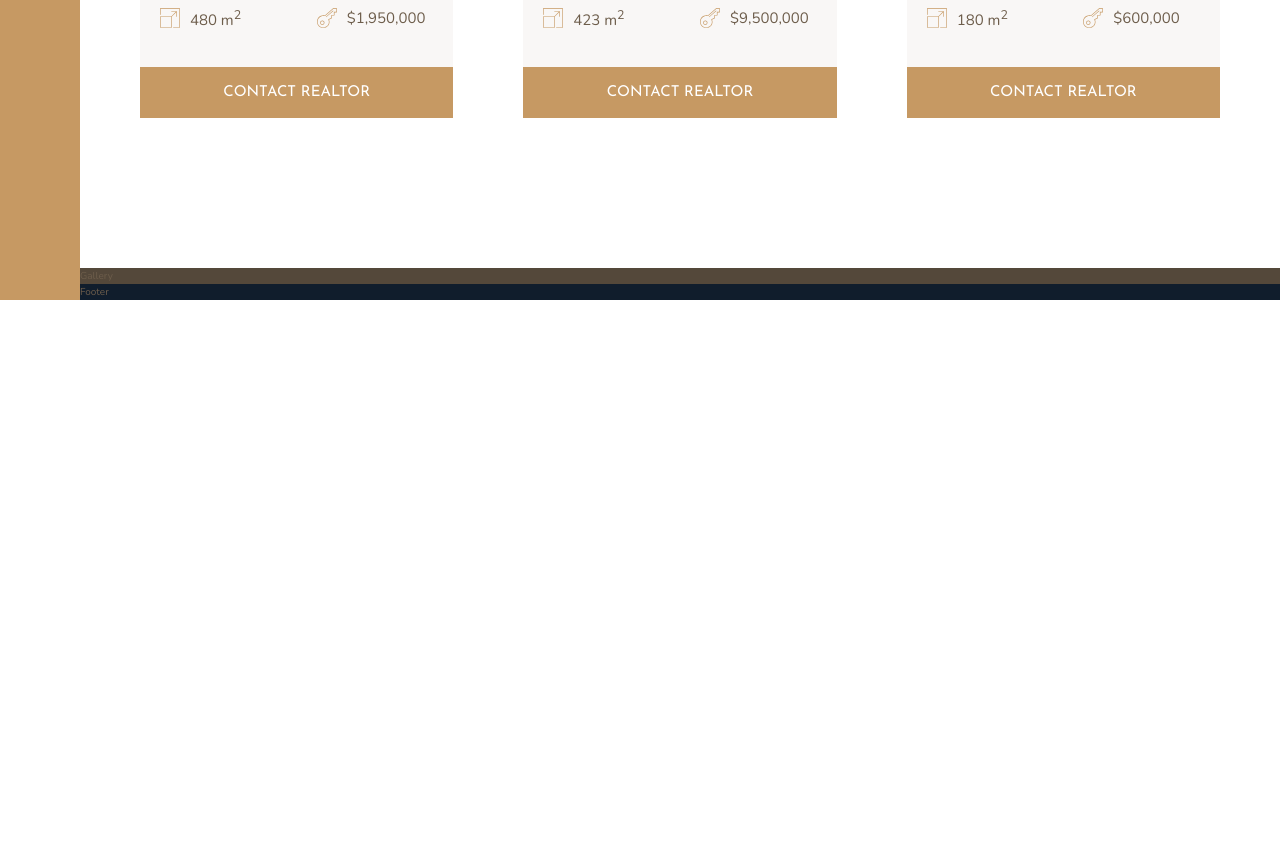
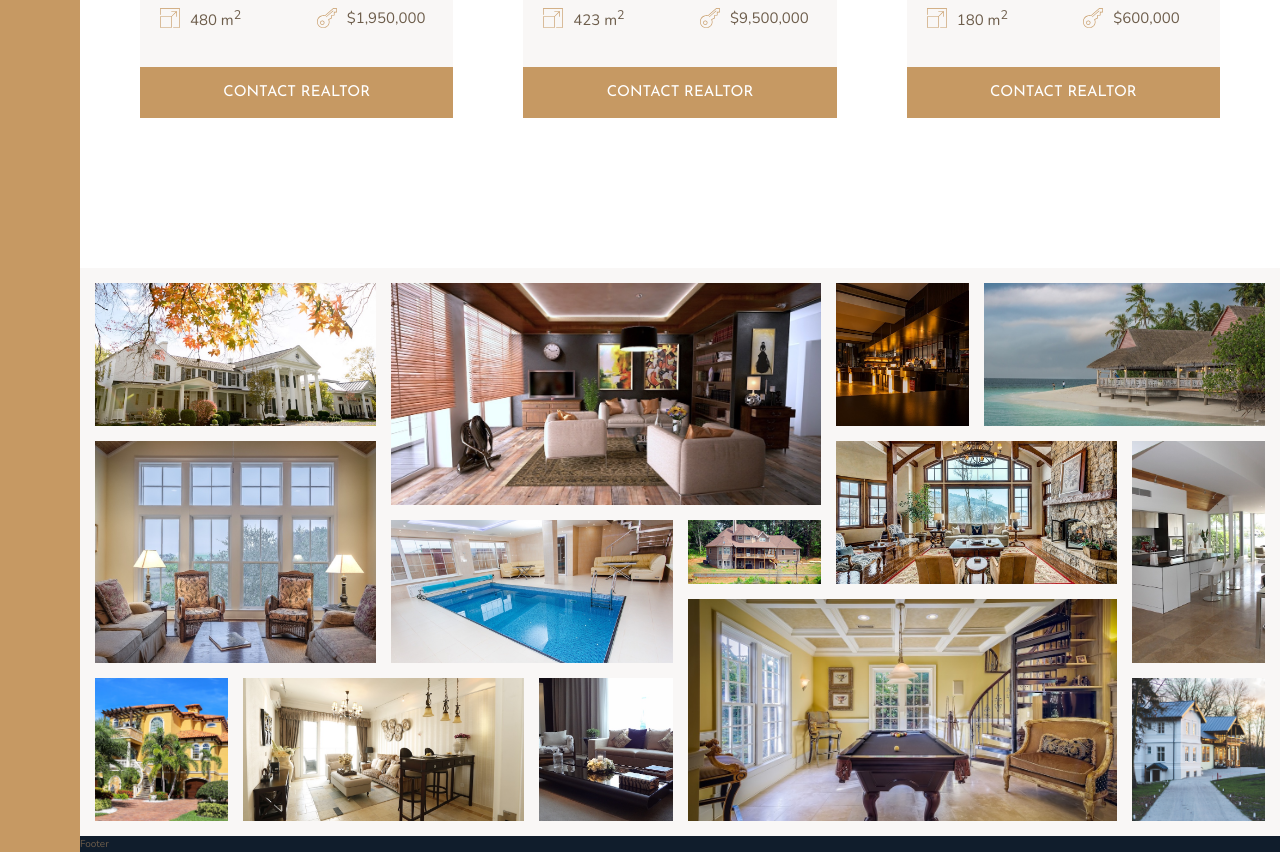
Before and after one commit to arwyne/nexter, a website: page index.html in a window 1280 px wide. Shown: the part 2651-3503 px from the top of the page. Before the commit the page ends 2951 px from the top, so only its background shows below. Drawn offline with nearby package versions, Linux system fonts and the light colour scheme.

Commit message:
added gallery section

```diff
--- a/index.html
+++ b/index.html
@@ -310,7 +310,54 @@
       </div>
     </section>
 
-    <section class="gallery">Gallery</section>
+    <section class="gallery">
+      <figure class="gallery__item gallery__item--1">
+        <img src="img/gal-1.jpeg" alt="Gallery image 1" class="gallery__img" />
+      </figure>
+      <figure class="gallery__item gallery__item--2">
+        <img src="img/gal-2.jpeg" alt="Gallery image 2" class="gallery__img" />
+      </figure>
+      <figure class="gallery__item gallery__item--3">
+        <img src="img/gal-3.jpeg" alt="Gallery image 3" class="gallery__img" />
+      </figure>
+      <figure class="gallery__item gallery__item--4">
+        <img src="img/gal-4.jpeg" alt="Gallery image 4" class="gallery__img" />
+      </figure>
+      <figure class="gallery__item gallery__item--5">
+        <img src="img/gal-5.jpeg" alt="Gallery image 5" class="gallery__img" />
+      </figure>
+      <figure class="gallery__item gallery__item--6">
+        <img src="img/gal-6.jpeg" alt="Gallery image 6" class="gallery__img" />
+      </figure>
+      <figure class="gallery__item gallery__item--7">
+        <img src="img/gal-7.jpeg" alt="Gallery image 7" class="gallery__img" />
+      </figure>
+      <figure class="gallery__item gallery__item--8">
+        <img src="img/gal-8.jpeg" alt="Gallery image 8" class="gallery__img" />
+      </figure>
+      <figure class="gallery__item gallery__item--9">
+        <img src="img/gal-9.jpeg" alt="Gallery image 9" class="gallery__img" />
+      </figure>
+      <figure class="gallery__item gallery__item--10">
+        <img
+          src="img/gal-10.jpeg"
+          alt="Gallery image 10"
+          class="gallery__img"
+        />
+      </figure>
+      <figure class="gallery__item gallery__item--11">
+        <img src="img/gal-11.jpeg" alt="Gallery image " class="gallery__img" />
+      </figure>
+      <figure class="gallery__item gallery__item--12">
+        <img src="img/gal-12.jpeg" alt="Gallery image " class="gallery__img" />
+      </figure>
+      <figure class="gallery__item gallery__item--13">
+        <img src="img/gal-13.jpeg" alt="Gallery image " class="gallery__img" />
+      </figure>
+      <figure class="gallery__item gallery__item--14">
+        <img src="img/gal-14.jpeg" alt="Gallery image " class="gallery__img" />
+      </figure>
+    </section>
 
     <footer class="footer">Footer</footer>
   </body>
--- a/sass/_gallery.scss
+++ b/sass/_gallery.scss
@@ -1,4 +1,80 @@
 .gallery {
-  background-color: $color-grey-dark-1;
+  background-color: $color-grey-light-1;
   grid-column: full-start / full-end;
+
+  display: grid;
+  grid-template-columns: repeat(8, 1fr);
+  grid-template-rows: repeat(7, 5vw);
+  grid-gap: 1.5rem;
+  padding: 1.5rem;
+
+  &__item {
+    &--1 {
+      grid-row: 1 / span 2;
+      grid-column: 1 / span 2;
+    }
+
+    &--2 {
+      grid-row: 1 / span 3;
+      grid-column: 3 / span 3;
+    }
+
+    &--3 {
+      grid-row: 1 / span 2;
+      grid-column: 6 / span 1;
+    }
+    &--4 {
+      grid-row: 1 / span 2;
+      grid-column: 7 / span 2;
+    }
+    &--5 {
+      grid-row: 3 / span 3;
+      grid-column: 1 / span 2;
+    }
+    &--6 {
+      grid-row: 4 / span 2;
+      grid-column: 3 / span 2;
+    }
+    &--7 {
+      grid-row: 4 / span 1;
+      grid-column: 5 / span 1;
+    }
+    &--8 {
+      grid-row: 3 / span 2;
+      grid-column: 6 / span 2;
+    }
+    &--9 {
+      grid-row: 3 / span 3;
+      grid-column: 8 span 1;
+    }
+    &--10 {
+      grid-row: 6 / span 2;
+      grid-column: 1 / span 1;
+    }
+    &--11 {
+      grid-row: 6 / span 2;
+      grid-column: 2 / span 2;
+    }
+    &--12 {
+      grid-row: 6 / span 2;
+      grid-column: 4 / span 1;
+    }
+    &--13 {
+      grid-row: 5 / span 3;
+      grid-column: 5 / span 3;
+    }
+    &--14 {
+      grid-row: 6 / span 2;
+      grid-column: 8 / span 1;
+    }
+  }
+
+  // parent container of img
+  // to make the img adjust to the height of parent
+  &__img {
+    width: 100%;
+    height: 100%;
+    object-fit: cover;
+    display: block;
+  }
 }
```
Also changed, not shown: css/style.css.
